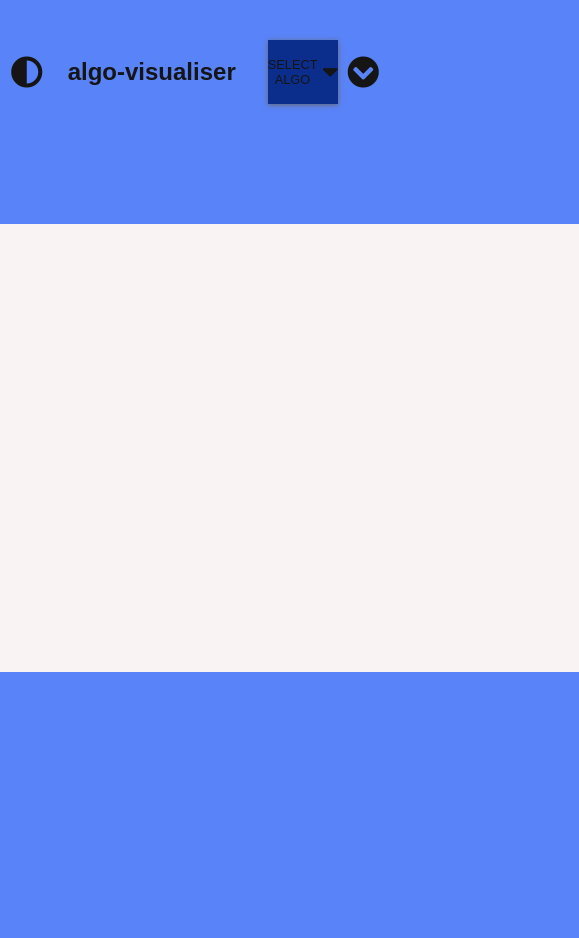
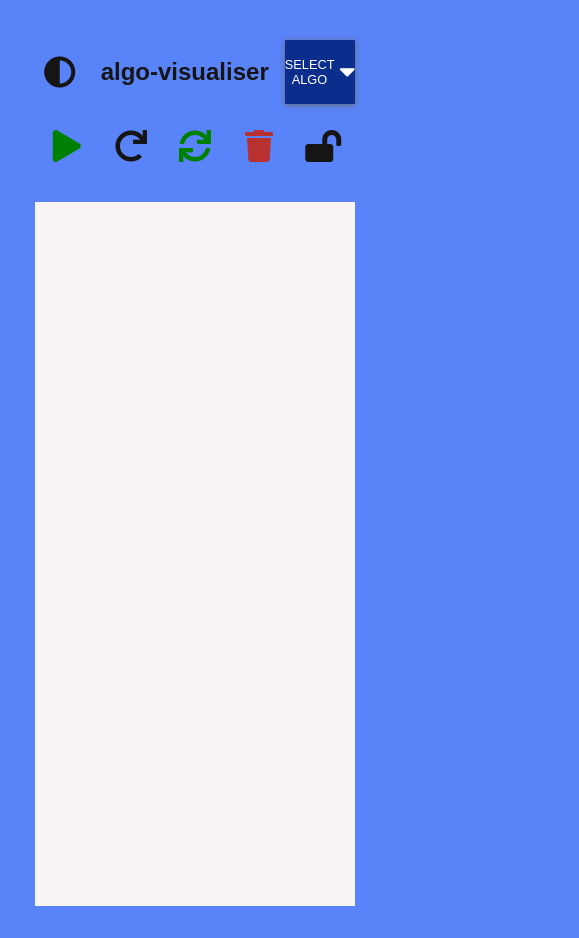
Before and after one commit to akshaynair319/algo-visualiser, a React (Create React App) app: page / in a window 390 px wide. Shown: the whole page, 579 px wide, since content can reach past the window. Before the commit the page ends 844 px from the top, so only its background shows below. Built offline with nearby package versions, Linux system fonts and the light colour scheme.

Commit message:
made adjustments

```diff
--- a/src/Components/Navbar.js
+++ b/src/Components/Navbar.js
@@ -42,12 +42,10 @@ function Navbar() {
       <div className="title">algo-visualiser </div>
 
       {/* tools for graph */}
-      <ul className="navbar-items">
+      <ul className="navbar-items select-algo">
         <SelectAlgo />
-        {size >= 950 && <GetNavbarTools />}
       </ul>
-      {/* component for drop-down for small window */}
-      <DropdownTools />
+      <ul className="navbar-items navbar-tools">{<GetNavbarTools />}</ul>
     </div>
   );
 }
--- a/src/Components/SelectAlgo.js
+++ b/src/Components/SelectAlgo.js
@@ -31,7 +31,10 @@ function SelectAlgo() {
     }
   };
 
-  useEffect(getCoordinates, []);
+  useEffect(() => {
+    setTimeout(getCoordinates, 0);
+  }, []);
+
   useEffect(() => {
     window.addEventListener("resize", getCoordinates);
     return () => {
--- a/src/Data/Algorithms.js
+++ b/src/Data/Algorithms.js
@@ -1,8 +1 @@
-export const algorithms = [
-  "bfs",
-  "dfs",
-  "dijktras",
-  "mst",
-  "cut-edge",
-  "cut-edge",
-];
+export const algorithms = ["bfs", "dfs", "dijktras"];
--- a/src/Styles/app.css
+++ b/src/Styles/app.css
@@ -1,9 +1,9 @@
 .appContainer {
-  /* width: 1285px !important; */
   display: grid;
-  grid-template-rows: 1fr 8fr;
+  /* grid-template-rows: 1fr 8fr; */
   grid-template-columns: 100%;
   justify-content: center;
   align-items: center;
   gap: 1rem;
+  /* height: 1500px; */
 }
--- a/src/Styles/getNavbarTools.css
+++ b/src/Styles/getNavbarTools.css
@@ -5,8 +5,7 @@
 
 @media (max-width: 950px) {
   .tools {
-    display: block;
-    position: absolute;
+    grid-template-columns: repeat(5, 1fr);
   }
 }
 .tooltip-container {
@@ -69,6 +68,7 @@
   transform: translateX(-50%) translateY(var(--translate-y, 0))
     scale(var(--scale));
   transition: 200ms transform;
+  color: white;
 }
 
 .tooltip-container::before {
@@ -79,7 +79,7 @@
   max-width: 100%;
   text-align: center;
   border-radius: 0.5rem;
-  background-color: var(--primary-dark);
+  background-color: #3b6df7;
   transform-origin: bottom center;
 }
 
--- a/src/Styles/grid.css
+++ b/src/Styles/grid.css
@@ -3,6 +3,7 @@
   grid-template-columns: repeat(var(--cols), 32px);
   grid-template-rows: repeat(var(--rows), 32px);
   justify-content: center;
+  align-self: flex-start;
   /* margin-top: 2rem; */
   /* border: 1px black solid; */
 }
--- a/src/Styles/navbar.css
+++ b/src/Styles/navbar.css
@@ -1,31 +1,47 @@
 .navbar {
   padding: 0.5rem;
   display: grid;
-  grid-template-columns: 50px 200px 1fr 50px;
+  grid-template-columns: 50px 200px 1fr 2fr;
+  grid-template-rows: 1fr;
+  grid-template-areas: "toggle title select items";
   align-items: center;
   justify-content: center;
   justify-items: center;
 }
 .themeToggle {
+  grid-area: toggle;
   display: flex;
   justify-content: flex-end;
+  cursor: pointer;
 }
 .title {
+  grid-area: title;
   font-size: 1.5rem;
   font-weight: bolder;
 }
 .navbar-items {
-  margin: 0 0 0 1rem;
+  margin: 0;
   padding: 0;
   justify-content: space-around;
   justify-self: stretch;
   list-style: none;
   display: grid;
-  grid-template-columns: 2fr 5fr;
 }
-
+.select-algo {
+  grid-area: select;
+  grid-template-columns: 1fr;
+}
+.navbar-tools {
+  grid-area: items;
+  grid-template-columns: 1fr;
+}
 @media (max-width: 950px) {
-  .navbar-items {
-    grid-template-columns: 1fr 1fr;
+  .navbar {
+    grid-template-columns: 50px 200px 1fr;
+    grid-template-rows: 1fr 1fr;
+    grid-template-areas:
+      "toggle title select"
+      "items items items";
+    grid-row-gap: 10px;
   }
 }
--- a/src/Styles/selectAlgo.css
+++ b/src/Styles/selectAlgo.css
@@ -18,7 +18,7 @@
   display: flex;
   text-decoration: none;
   text-align: center;
-  color: var(--dark);
+  color: white;
   text-transform: uppercase;
   font-size: 0.8rem;
   cursor: pointer;
@@ -27,6 +27,6 @@
 }
 
 .algo-btn:hover {
-  color: var(--primary);
-  font-weight: bold;
+  /* font-weight: bold; */
+  font-size: 1rem;
 }
--- a/src/utils/initialState.js
+++ b/src/utils/initialState.js
@@ -1,8 +1,8 @@
 export const getInitialState = () => {
   const size = 32;
   const windowSize = window.innerWidth;
-  const cols = Math.floor(window.screen.width / size) - 1;
-  const rows = Math.floor(window.screen.height / size) - 4;
+  const cols = Math.floor(window.innerWidth / size) - 2;
+  const rows = Math.floor(window.innerHeight / size) - 4;
   const number_of_nodes = rows * cols;
   let nodes = new Array(number_of_nodes + 1)
     .join("0")
@@ -18,7 +18,7 @@ export const getInitialState = () => {
     currentVertex: null,
     lock: false,
     edge: {
-      //properties of the latest edge: from{x1,y1, node1} to{x2,y2,node2}
+      //properties of the latest edge: from{x1,y1, node1} to {x2,y2,node2}
       node1: -1,
       node2: -1,
       weight: -1,
```
Also changed, not shown: 1 other file (tests, documents, lock files or other folders).
